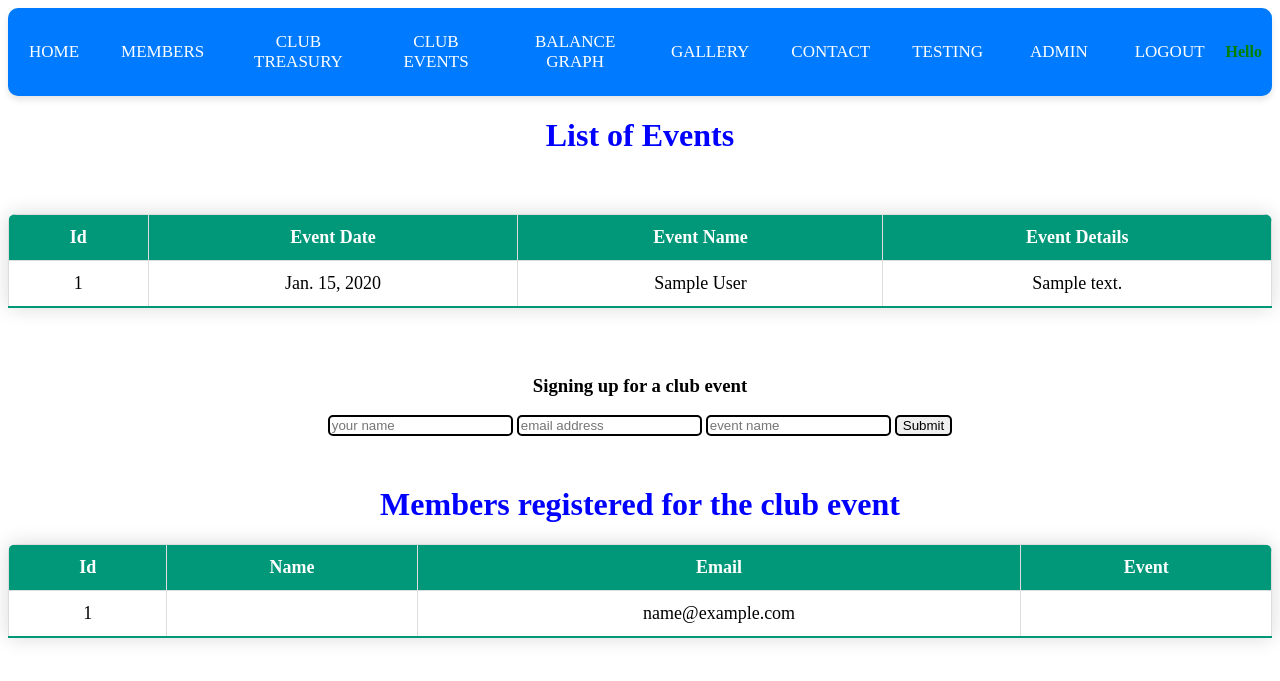
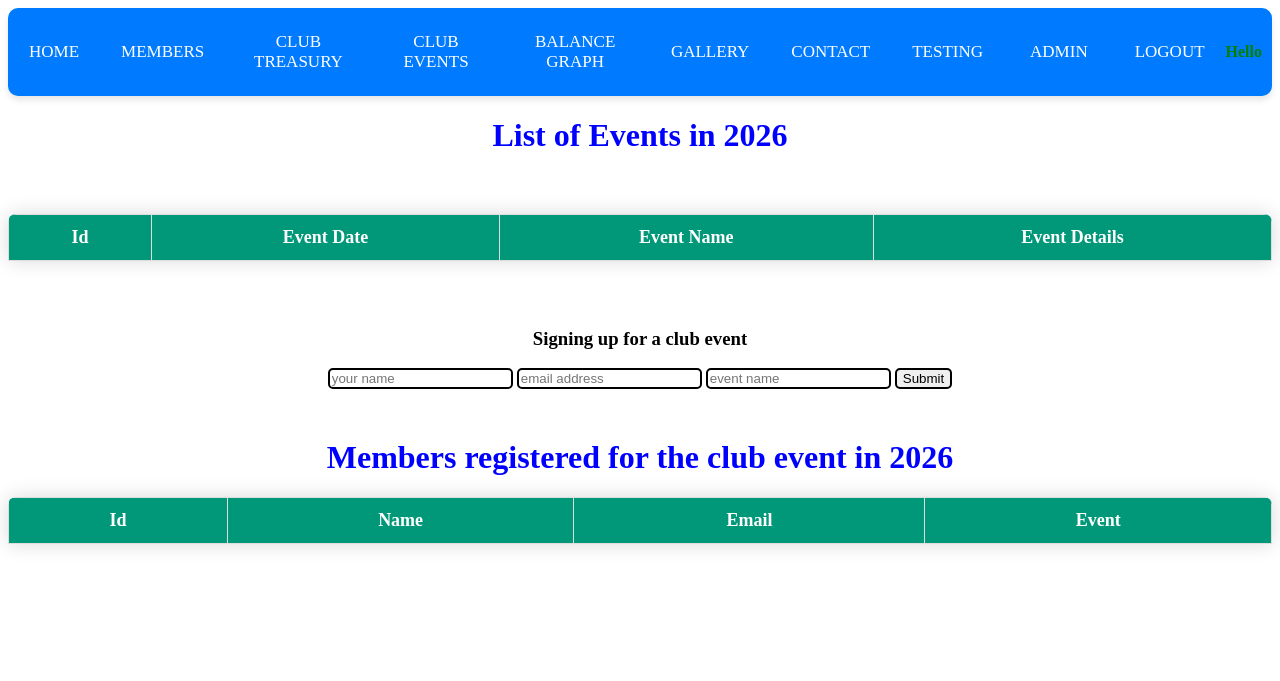
Before and after one commit to emax-77/Cycling-Club, a Django app: page /club_events/ in a window 1280 px wide. Shown: the top 681 px of the page. Run offline with Django 5.2, Linux system fonts and the light colour scheme; tables that the repository leaves empty hold one stand-in row (values such as "Sample post"); lists and menus that the app fills with data are empty; parts of the project's set-up code (start-up, migrations or seed data) failed here and were passed over.

Commit message:
Update club events template to display events by year and enhance signup form layout

```diff
--- a/members/templates/club_events.html
+++ b/members/templates/club_events.html
@@ -6,7 +6,7 @@
 
 {% block content %}
   <div class="main">
-    <h1 style="text-align: center; color: blue;"> List of Events </h1>
+    <h1 style="text-align: center; color: blue;"> List of Events in {{ year_now }} </h1>
 
     <!-- Display success message after form submission -->
     {% if success_message %}
@@ -15,7 +15,6 @@
             <p></p>
         </div>
     {% endif %}
-
     <br>
     <div>
       <style>
@@ -78,7 +77,7 @@
             </tr>
           </thead>
           <tbody>
-            {% for x in myevents %}
+            {% for x in events_this_year %}
               <tr>
                 <td>{{ x.id }}</td>
                 <td>{{ x.event_date }}</td>
@@ -94,14 +93,37 @@
     <br>
 
     <div class="main">
-      {% include 'footer.html' %}
+      <style>
+        .signing_up-container {
+        display: flex;
+        justify-content: center;
+        align-items: center;
+        margin: 0 auto;
+        width: 100%;
+        max-width: 1200px;
+        padding: 10px;
+        text-align: center;
+        }
+      </style>
+
+      <div class="signing_up-container">
+          <section>
+              <form method="post" action="{% url 'club_events' %}">
+                  {% csrf_token %}
+                  <h3>Signing up for a club event</h3>
+                  <input style="border: 2px solid black; border-radius: 5px;" id="name" name="name" placeholder="your name" required/>
+                  <input style="border: 2px solid black; border-radius: 5px;" id="email" name="email" type="email" placeholder="email address" required/>
+                  <input style="border: 2px solid black; border-radius: 5px;" id="event" name="event" placeholder="event name" required/>
+                  <button style="border: 2px solid black; border-radius: 5px;" type="submit" value="Submit">Submit</button>
+              </form>
+          </section>
+      </div>
     </div>
+    <br>
+  </div>
 
-    <br>
-
-  </div>
   <div class="main">
-    <h1 style="text-align: center; color: blue;"> Members registered for the club event </h1>
+    <h1 style="text-align: center; color: blue;"> Members registered for the club event in {{ year_now }} </h1>
     <div class="table-container">
       <table class="styled-table">
         <thead>
@@ -113,7 +135,7 @@
           </tr>
         </thead>
         <tbody>
-          {% for member in members_subscribed_for_event %}
+          {% for member in members_subscribed_for_event_this_year %}
             <tr>
               <td>{{ member.id }}</td>
               <td>{{ member.name }}</td>
--- a/members/templates/footer.html
+++ /dev/null
@@ -1,26 +0,0 @@
-<style>
-    .footer-container {
-    display: flex;
-    justify-content: center;
-    align-items: center;
-    margin: 0 auto;
-    width: 100%;
-    max-width: 1200px;
-    padding: 10px;
-    text-align: center;
-}
-</style>
-<footer>
-    <div class="footer-container">
-        <section>
-            <form method="post" action="{% url 'club_events' %}">
-                {% csrf_token %}
-                <h3>Signing up for a club event</h3>
-                <input style="border: 2px solid black; border-radius: 5px;" id="name" name="name" placeholder="your name" required/>
-                <input style="border: 2px solid black; border-radius: 5px;" id="email" name="email" type="email" placeholder="email address" required/>
-                <input style="border: 2px solid black; border-radius: 5px;" id="event" name="event" placeholder="event name" required/>
-                <button style="border: 2px solid black; border-radius: 5px;" type="submit" value="Submit">Submit</button>
-            </form>
-        </section>
-    </div>
-</footer>
--- a/members/views.py
+++ b/members/views.py
@@ -316,9 +316,12 @@ def club_treasury(request):
 
 # Club events page with event signup
 def club_events(request):
-    myevents = ClubEvents.objects.all().values()
+    events = ClubEvents.objects.all().values()
+    events_this_year = ClubEvents.objects.filter(event_date__year=datetime.datetime.now().year).values()
     members_subscribed_for_event = EventSubscribe.objects.all().values()
+    members_subscribed_for_event_this_year = EventSubscribe.objects.filter(event__event_date__year=datetime.datetime.now().year).values()
     template = loader.get_template('club_events.html')
+    year_now = datetime.datetime.now().year
 
     # signing up for a club event, send confirmation email to user and print success message
     if request.method == 'POST':
@@ -345,8 +348,11 @@ def club_events(request):
           success_message = "An error occurred: invalid recipient email."
           context = {
               'success_message': success_message,
-              'myevents': myevents,
+              'events': events,
+              'events_this_year': events_this_year,
               'members_subscribed_for_event': members_subscribed_for_event,
+              'members_subscribed_for_event_this_year': members_subscribed_for_event_this_year,
+              'year_now': year_now,
           }
           return HttpResponse(template.render(context, request))
 
@@ -395,14 +401,20 @@ def club_events(request):
 
         context = {
             'success_message': success_message,
-            'myevents': myevents,
+            'events': events,
+            'events_this_year': events_this_year,
             'members_subscribed_for_event': members_subscribed_for_event,
+            'members_subscribed_for_event_this_year': members_subscribed_for_event_this_year,
+            'year_now': year_now,
         }
         return HttpResponse(template.render(context, request))
     else:
         context = {
-            'myevents': myevents,
+            'events': events,
+            'events_this_year': events_this_year,
             'members_subscribed_for_event': members_subscribed_for_event,
+            'members_subscribed_for_event_this_year': members_subscribed_for_event_this_year,
+            'year_now': year_now,
         }
         return HttpResponse(template.render(context, request))
 
```
Also changed, not shown: db.sqlite3.
